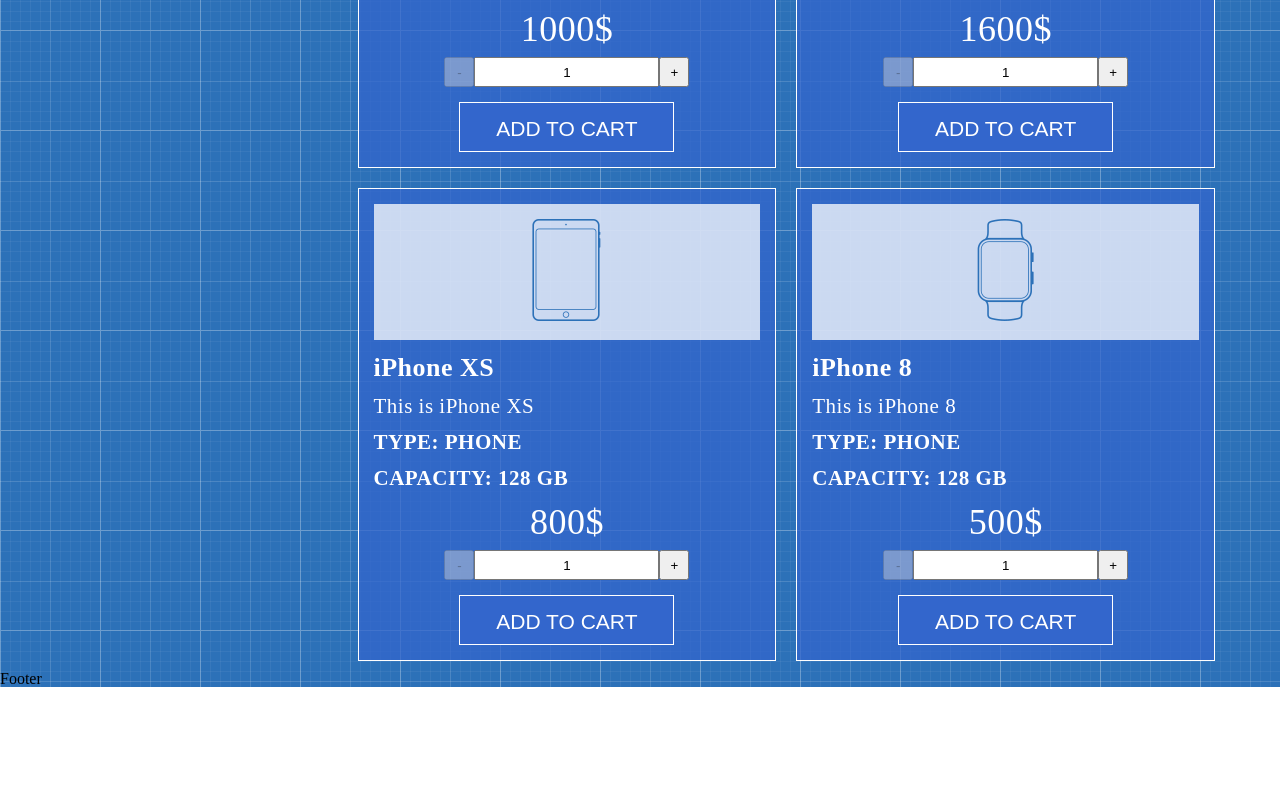
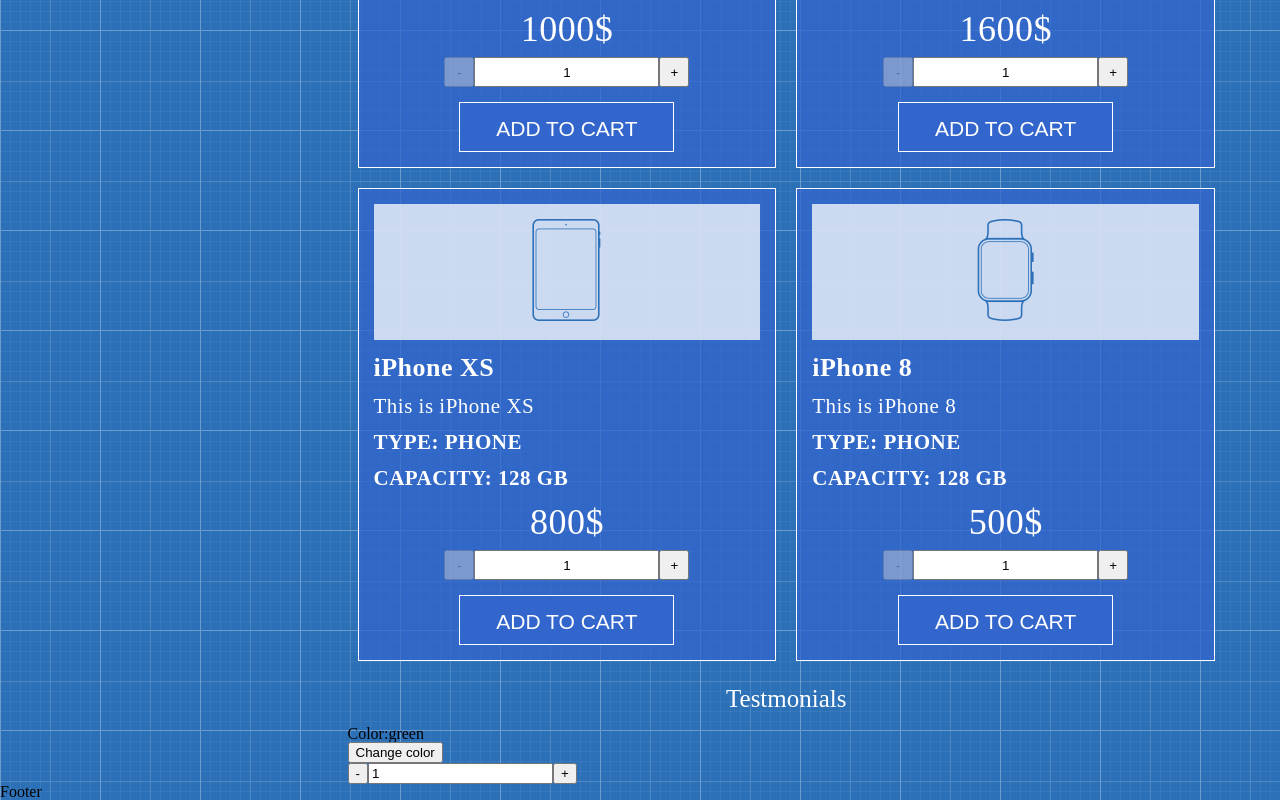
Before and after one commit to alex220496/react-shop, a React (Create React App) app: page / in a window 1280 px wide. Shown: the part 470-1270 px from the top of the page. Before the commit the page ends 1157 px from the top, so only its background shows below. Built offline with nearby package versions, Linux system fonts and the light colour scheme.

Commit message:
aded button change color

```diff
--- a/src/App/Main/Main.jsx
+++ b/src/App/Main/Main.jsx
@@ -1,9 +1,11 @@
 import React from "react"
 import { Route } from "react-router"
+import { Testimonials } from "../../Components/Testimonials/Testimonials"
 import CartPage from './CartPage/CartPage'
 import PaymentPage from './PaymentPage/PaymentPage'
 import ShippingPage from './ShippingPage/ShippingPage'
 import ProductsList from './Products/ProductsList'
+
 
 
 const Main = ({
@@ -28,7 +30,7 @@
                                 productsInCart={productsInCart}/>}/>
                             <Route path="/payment" component={PaymentPage}/>
                             <Route path="/shipping" component={ShippingPage}/>
-
+                            <Route path="/" component={Testimonials}/>
 
                         </div>
                     </div>
--- /dev/null
+++ b/src/Components/Testimonials/Testimonials.js
@@ -0,0 +1,26 @@
+import React, { useState } from 'react'
+
+export const Testimonials = () => {
+    const [count,setCouns] = useState(1)
+    const [color,setColor] = useState("green")
+
+    const toggleColor = () => {
+        setColor(value => (
+           value === "red" ? "green" : "red"
+            ))
+    }
+    return (
+        <>
+            <h1 className="page-title">Testmonials</h1>
+            <div>
+                <p>Color:{color}</p>
+               <button onClick={()=> toggleColor() }>Change color</button>
+            </div>
+
+
+            <button onClick={()=> setCouns(count -1)}>-</button>
+            <input type="text" value={count}></input>
+            <button  onClick={()=> setCouns(count +1)}>+</button>
+        </>
+    )
+}
```
